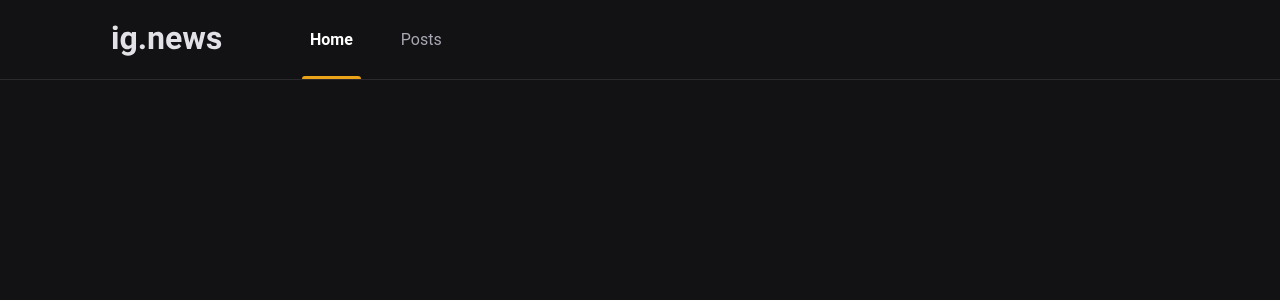
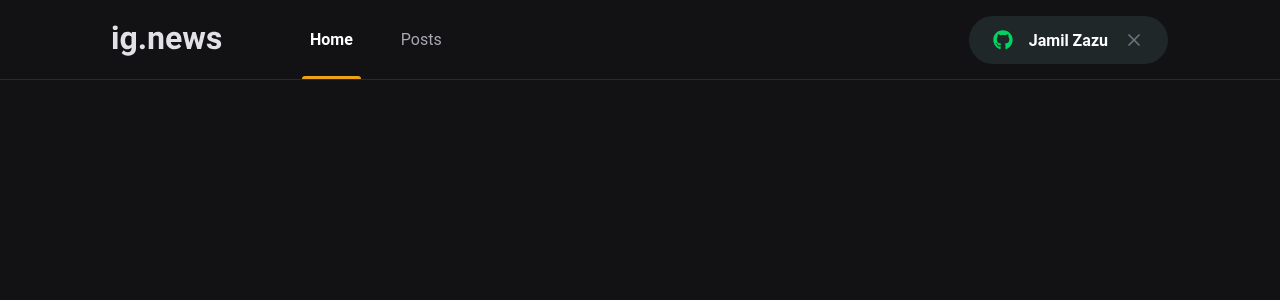
Before and after one commit to jamilzazu/ignews, a Next.js app: page / in a window 1280 px wide. Shown: the top 300 px of the page. Built offline with nearby package versions, Linux system fonts and the light colour scheme.

Commit message:
feat: Adicionando Componente: SignInButton

```diff
--- a/package.json
+++ b/package.json
@@ -11,6 +11,7 @@
     "next": "10.2.3",
     "react": "17.0.2",
     "react-dom": "17.0.2",
+    "react-icons": "^4.2.0",
     "sass": "^1.34.0"
   },
   "devDependencies": {
--- a/src/components/Header/index.tsx
+++ b/src/components/Header/index.tsx
@@ -1,3 +1,4 @@
+import { SignInButton } from '../SignInButton';
 import styles from './styles.module.scss';
 
 export function Header() {
@@ -9,6 +10,8 @@
           <a className={styles.active}>Home</a>
           <a>Posts</a>
         </nav>
+
+        <SignInButton />
       </div>
     </header>
   );
--- a/src/components/Header/styles.module.scss
+++ b/src/components/Header/styles.module.scss
@@ -51,4 +51,8 @@
       }
     }
   }
+
+  button {
+    margin-left: auto;
+  }
 }
--- /dev/null
+++ b/src/components/SignInButton/index.tsx
@@ -0,0 +1,26 @@
+import styles from './styles.module.scss'
+import { FaGithub } from 'react-icons/fa'
+import { FiX } from 'react-icons/fi'
+
+export function SignInButton() {
+  const isUserLoggedIn = true;
+
+  return isUserLoggedIn ?
+    (
+      <button
+        type="button"
+        className={styles.signInButton}>
+        <FaGithub color="#04d361" />
+      Jamil Zazu
+        <FiX color="#737380"
+          className={styles.closeIcon} />
+      </button>
+    ) : (
+      <button
+        type="button"
+        className={styles.signInButton}>
+        <FaGithub color="#eba417" />
+      Sign in with GitHub
+      </button>
+    )
+}
--- /dev/null
+++ b/src/components/SignInButton/styles.module.scss
@@ -0,0 +1,33 @@
+.signInButton {
+  height: 3rem;
+  border-radius: 3rem;
+  background: var(--gray-850);
+  border: 0;
+  padding: 0 1.5rem;
+
+  display: flex;
+  align-items: center;
+  justify-content: center;
+
+  color: var(--white);
+  font-weight: bold;
+
+  svg {
+    width: 20px;
+    height: 20px;
+  }
+
+  svg:first-child {
+    margin-right: 1rem;
+  }
+
+  svg.closeIcon {
+    margin-left: 1rem;
+  }
+
+  transition: filter 0.2s;
+
+  &:hover {
+    filter: brightness(0.8);
+  }
+}
--- a/src/styles/global.scss
+++ b/src/styles/global.scss
@@ -10,6 +10,7 @@
   --gray-100: #e1e1e6;
   --gray-300: #a8a8b3;
   --gray-800: #29292e;
+  --gray-850: #1f2729;
   --gray-900: #121214;
 
   --cyan-500: #61dafd;
```
Also changed, not shown: 1 other file (tests, documents, lock files or other folders).
